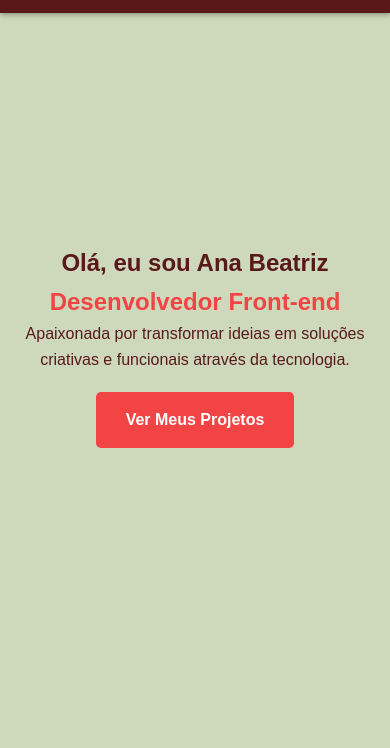
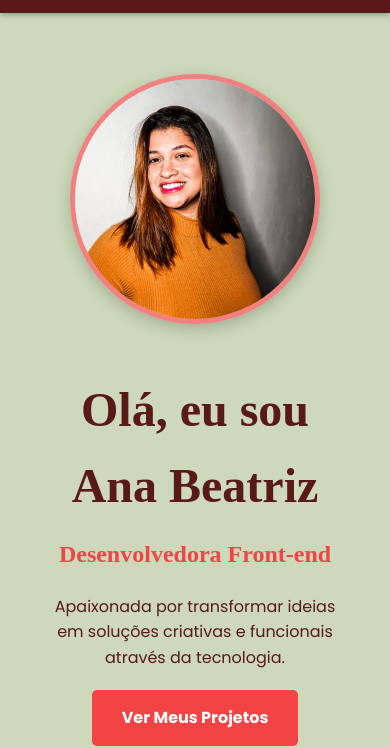
Before and after one commit to Anatrizz1/Portfolio, a plain HTML site: page index.html in a window 390 px wide. Shown: the part 96-844 px from the top of the page. Drawn offline with Linux system fonts and the light colour scheme; a script that the page names is missing; a small style sheet from the web is missing; a web font is replaced by a local one.

Commit message:
Melhorias na navegação e na primeira seção

```diff
--- a/index.html
+++ b/index.html
@@ -7,6 +7,9 @@
     <title>Ana Beatriz | Portfólio</title>
     <link rel="stylesheet" href="style.css">
     <link rel="stylesheet" href="https://cdnjs.cloudflare.com/ajax/libs/font-awesome/6.5.2/css/all.min.css" integrity="sha512-SnH5WK+bZxgPHs44uWIX+LLJAJ9/20L+o+uJ2G5yG1Qy1e2h2c6a0Fq6d+3p2Fz1M1/z5y7pWzY6Z+y0y1F3A==" crossorigin="anonymous" referrerpolicy="no-referrer" />
+    <link rel="preconnect" href="https://fonts.googleapis.com">
+    <link rel="preconnect" href="https://fonts.gstatic.com" crossorigin>
+    <link href="https://fonts.googleapis.com/css2?family=Italiana&family=Poppins:wght@300;400;600;700&display=swap" rel="stylesheet">
 </head>
 <body>
 
@@ -25,11 +28,17 @@
 
     <main>
 
-        <section id="inicio" class="hero">
-            <h1>Olá, eu sou Ana Beatriz</h1>
-            <h2>Desenvolvedor Front-end</h2>
-            <p>Apaixonada por transformar ideias em soluções criativas e funcionais através da tecnologia.</p>
-            <a href="#projetos" class="cta-button">Ver Meus Projetos</a>
+      <section id="inicio" class="hero">
+            <div class="hero-content">
+                <h1>Olá, eu sou Ana Beatriz</h1>
+                <h2>Desenvolvedora Front-end</h2>
+                <p>Apaixonada por transformar ideias em soluções criativas e funcionais através da tecnologia.</p>
+                 <a href="#projetos" class="cta-button">Ver Meus Projetos</a>
+            </div>
+
+            <div class="hero-image">
+                <img src="imagem/minhafotoportifolio.jpg" alt="Foto de Perfil de Ana Beatriz">
+            </div>
         </section>
 
         <section id="sobre" class="sobre-mim">
--- a/style.css
+++ b/style.css
@@ -8,7 +8,7 @@
 }
 
 body {
-    font-family: Arial, sans-serif;
+    font-family: 'Poppins', sans-serif;
     line-height: 1.6;
     background-color: #CDD9BA; /* Fundo principal: Verde/Creme Suave */
     color: #591919; /* Cor principal do texto: Vermelho Escuro */
@@ -20,6 +20,12 @@ main {
     max-width: 1100px;
     margin: 0 auto;
     padding: 20px;
+}
+
+h1, h2, h3 {
+    /* Italiana para todos os títulos */
+    font-family: 'Italiana', serif;
+    margin-bottom: 20px;
 }
 
 /* Estilos do Menu de Navegação */
@@ -69,7 +75,7 @@ main {
 }
 
 .navbar ul li a {
-    color: #F2DCDC; /* Cor do texto e ícone */
+    color: #F2DCDC;
     text-decoration: none;
     font-weight: bold;
     font-size: 1rem;
@@ -94,16 +100,40 @@ section {
 
 /* Seção Início (Hero) */
 .hero {
-    background-color: #CDD9BA; /* Fundo principal: Verde/Creme Suave */
+    background-color: #CDD9BA;
+    /* Mudamos para Flexbox para alinhar os dois blocos (texto e imagem) */
     display: flex;
-    flex-direction: column;
-    justify-content: center;
+    justify-content: space-around; /* Espaço entre o conteúdo e a imagem */
     align-items: center;
-    height: 100vh;
+    padding: 100px 20px;
+    height: 100vh; /* Mantém a altura da tela */
+    text-align: left; /* Alinha o texto à esquerda dentro de hero */
+}
+
+.hero-content {
+    /* Define o tamanho da coluna de texto (ex: 50% da largura total) */
+    max-width: 500px;
+}
+
+.hero h1 {
+    font-size: 3rem;
+    margin-bottom: 10px;
+    color: #591919;
 }
 
 .hero h2 {
-    color: #F24444; /* Destaque no título secundário: Vermelho Intenso */
+    font-size: 1.5rem;
+    color: #F24444; /* Cor de destaque */
+}
+
+.hero-image img {
+    /* Estilo para a imagem: ajuste o tamanho aqui */
+    width: 350px;
+    height: 350px;
+    object-fit: cover; /* Garante que a imagem preencha o espaço sem distorcer */
+    border-radius: 50%; /* Opcional: para deixar a foto redonda, como na maioria dos portfólios */
+    border: 5px solid #F28080; /* Opcional: Borda de destaque */
+    box-shadow: 0 5px 15px rgba(0, 0, 0, 0.2);
 }
 
 /* Botões CTA e Download */
@@ -121,6 +151,30 @@ section {
 
 .cta-button:hover, .download-button:hover {
     background-color: #591919; /* Hover do Botão: Vermelho Escuro/Bordô */
+}
+
+/* REGRAS PARA O LAYOUT EM CELULARES/TABLETS */
+@media (max-width: 900px) {
+    .hero {
+        flex-direction: column; /* Em telas pequenas, empilha o texto em cima da imagem */
+        height: auto;
+        padding-top: 150px; /* Adiciona espaço no topo por causa do menu fixo */
+    }
+
+    .hero-image {
+        order: -1; /* Coloca a imagem no topo quando o layout é empilhado */
+        margin-bottom: 40px;
+    }
+
+    .hero-image img {
+        width: 250px;
+        height: 250px;
+    }
+
+    .hero-content {
+        max-width: 100%;
+        text-align: center;
+    }
 }
 
 /* Seção Sobre Mim */
```
Also changed, not shown: imagem/minhafotoportifolio.jpg (added).
